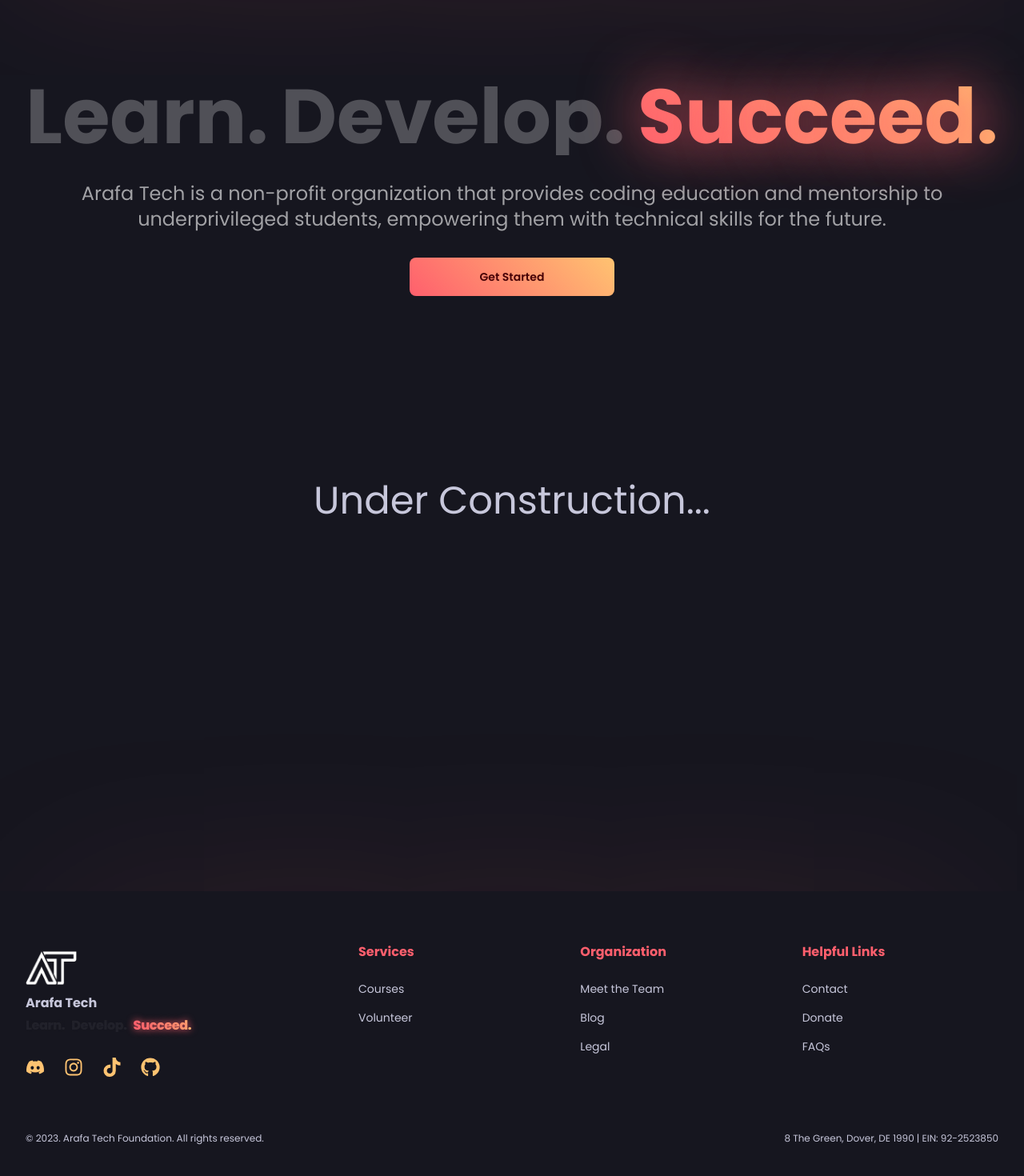
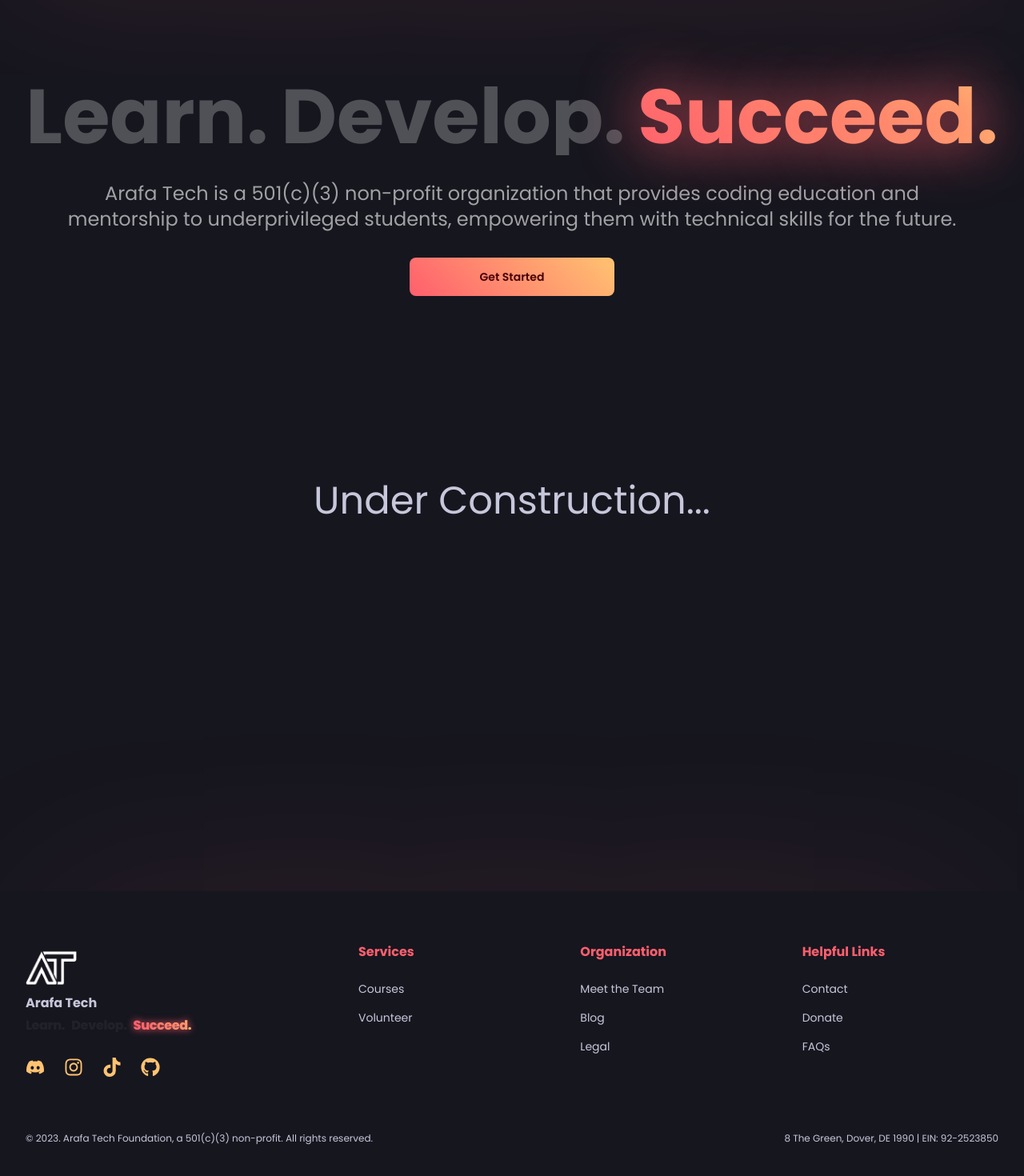
Before and after one commit to Arafa-Tech-Foundation/Website-Frontend, a Next.js app: page / in a window 1280 px wide. Shown: the part 150-1620 px from the top of the page at 80% size. Built offline with nearby package versions, Linux system fonts and the light colour scheme.

Commit message:
:sparkles: 501(c)(3) confirmed

```diff
--- a/src/components/footer.tsx
+++ b/src/components/footer.tsx
@@ -189,7 +189,7 @@ export default function Footer() {
 				</div>
 				<div className="flex justify-between text-xs">
 					<p>
-						© {new Date().getFullYear()}. Arafa Tech Foundation. All
+						© {new Date().getFullYear()}. Arafa Tech Foundation, a 501(c)(3) non-profit. All
 						rights reserved.
 					</p>
 					<p>8 The Green, Dover, DE 1990 | EIN: 92-2523850</p>
--- a/src/components/index/hero.tsx
+++ b/src/components/index/hero.tsx
@@ -34,7 +34,7 @@ export default function Hero() {
 				</h1>
 
 				<p className="sm:text-sm md:text-md lg:text-lg xl:text-2xl w-full max-w-6xl text-center bg-white/60 bg-clip-text text-transparent">
-					Arafa Tech is a non-profit organization that provides coding
+					Arafa Tech is a 501(c)(3) non-profit organization that provides coding
 					education and mentorship to underprivileged students,
 					empowering them with technical skills for the future.
 				</p>
```
